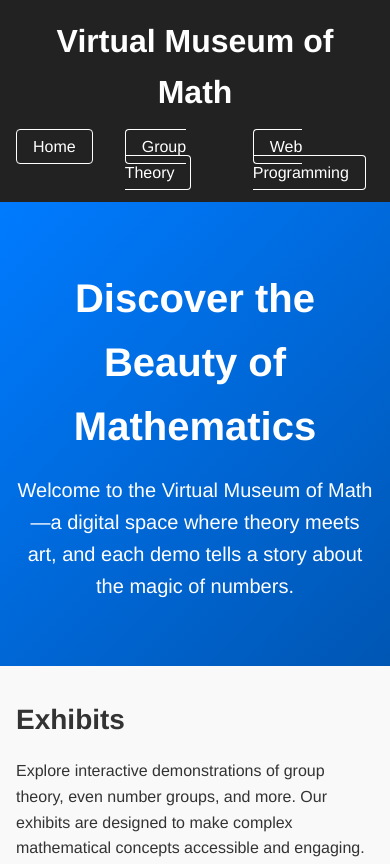
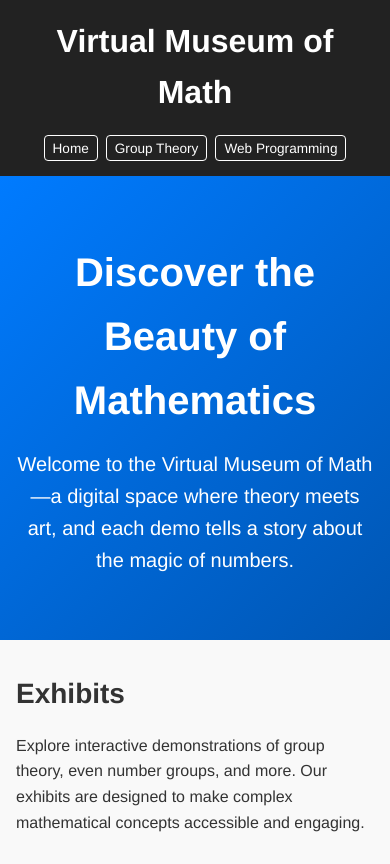
Before and after one commit to tng-coop/vmm, a plain HTML site: page index.html in a window 390 px wide. Shown: the top 864 px of the page. Drawn offline with Linux system fonts and the light colour scheme.

Commit message:
deploy: a68484d240034d99812de3aa470fb40bacb58a7f

```diff
--- a/index.html
+++ b/index.html
@@ -2,6 +2,7 @@
 <html lang="en">
   <head>
     <meta charset="UTF-8" />
+    <!-- Ensure proper scaling on mobile devices -->
     <meta name="viewport" content="width=device-width, initial-scale=1.0" />
     <title>Virtual Museum of Math – Redesigned with Conditional Demo Area</title>
     <!-- Import Lion UI components via ES modules -->
@@ -148,6 +149,17 @@
         text-align: center;
         padding: 1rem;
       }
+      /* Mobile Styles for Horizontal Menu */
+      @media (max-width: 600px) {
+        nav.navbar {
+          gap: 0.5rem;  /* reduce spacing between buttons */
+          padding: 0 0.5rem;
+        }
+        .menu-item lion-button {
+          padding: 0.3rem 0.5rem; /* reduce padding */
+          font-size: 0.85rem;     /* reduce font size */
+        }
+      }
     </style>
   </head>
   <body>
@@ -205,7 +217,7 @@
       <section class="section" id="contact">
         <h3>Contact</h3>
         <p>
-          Have questions or want to collaborate? Reach out at <a href="mailto:info@vmm.com">info@vmm.com</a>.
+          Have questions or want to collaborate? Reach out at <a href="mailto:info@tng.coop">info@tng.coop</a>.
         </p>
       </section>
     </main>
@@ -217,7 +229,7 @@
 
     <!-- JavaScript to toggle dropdown menus, load demo components, and show a random Bible verse -->
     <script>
-      // Toggle dropdown visibility
+      // Toggle dropdown visibility for submenus
       function toggleDropdown(dropdownId) {
         const dropdown = document.getElementById(dropdownId);
         if (dropdown.style.display === 'block') {
@@ -227,8 +239,7 @@
           dropdown.style.display = 'block';
         }
       }
-
-      // Event listeners for main menu buttons
+      // Event listeners for main menu buttons (for dropdowns)
       document.getElementById('group-btn').addEventListener('click', (e) => {
         e.stopPropagation();
         toggleDropdown('group-dropdown');
@@ -276,7 +287,6 @@
         }
         container.appendChild(el);
       }
-
       // Function to hide the demo container (Home action)
       function showHome() {
         document.querySelectorAll('.dropdown').forEach(dd => dd.style.display = 'none');
@@ -290,10 +300,9 @@
         "Ecclesiastes 1:13 – 'And I applied my mind to seek and to search out by wisdom all that is done under heaven; it is an unhappy business that God has given to the sons of men to be busy with.'",
         "Romans 1:20 – 'Ever since the creation of the world his invisible nature, namely, his eternal power and deity, has been clearly perceived in the things that have been made. So they are without excuse;'",
         "Psalm 19:1 – 'The heavens are telling the glory of God; and the firmament proclaims his handiwork.'",
-        "Colossians 1:16–17 – 'For in him all things were created, in heaven and on earth, visible and invisible, whether thrones or dominions or principalities or authorities—all things were created through him and for him. He is before all things, and in him all things hold together. '",
+        "Colossians 1:16–17 – 'For in him all things were created, in heaven and on earth, visible and invisible, whether thrones or dominions or principalities or authorities—all things were created through him and for him. He is before all things, and in him all things hold together.'",
         "Proverbs 1:5 – 'The wise man also may hear and increase in learning, and the man of understanding acquire skill,'"
       ];
-
       // Randomly select one verse from the array
       const randomIndex = Math.floor(Math.random() * verses.length);
       const randomVerse = verses[randomIndex];
```
Also changed, not shown: dist/triangle-group-demo.js (+1 -1 lines), 1 other file.
